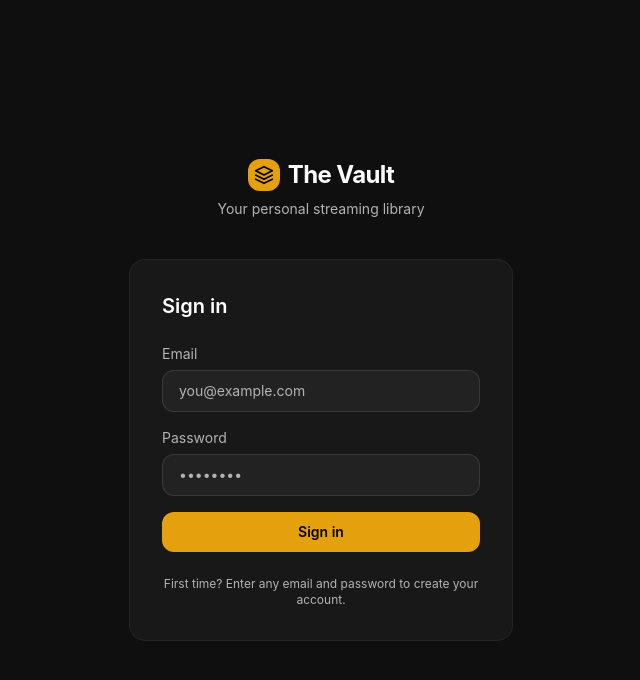
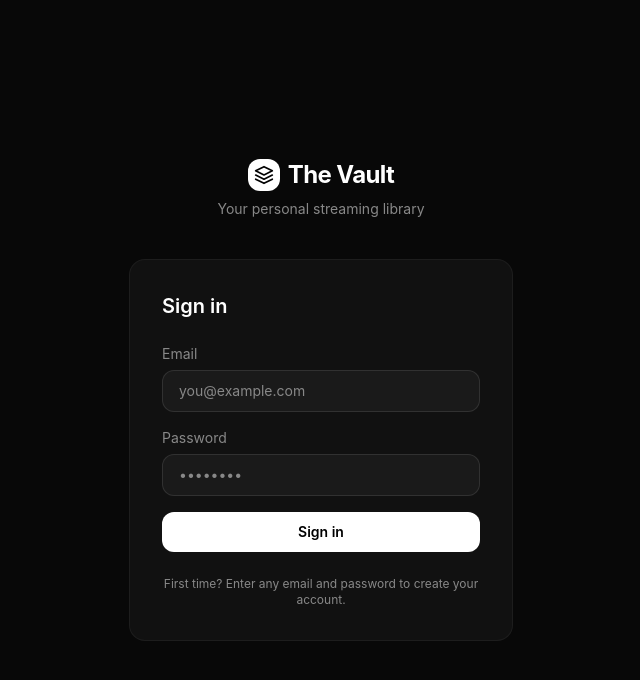
Before and after one commit to emailjustin13-beep/The-Vault, a Next.js app: page /login in a window 1280 px wide. Shown: the top 680 px of the page, without its empty margins (319-959 px from the left). Built offline with nearby package versions, Linux system fonts and the light colour scheme.

Commit message:
Update tailwind.config.ts

```diff
--- a/tailwind.config.ts
+++ b/tailwind.config.ts
@@ -10,16 +10,16 @@ const config: Config = {
   theme: {
     extend: {
       colors: {
-        background: "#0F0F0F",
-        surface: "#181818",
-        card: "#222222",
-        "card-hover": "#2A2A2A",
+        background: "#080808",
+        surface: "#111111",
+        card: "#1A1A1A",
+        "card-hover": "#222222",
         accent: {
-          DEFAULT: "#E5A00D",
-          hover: "#F5B420",
-          muted: "#E5A00D33",
+          DEFAULT: "#FFFFFF",
+          hover: "#E0E0E0",
+          muted: "#FFFFFF22",
         },
-        muted: "#B3B3B3",
+        muted: "#888888",
         success: "#22C55E",
         error: "#EF4444",
       },
```
